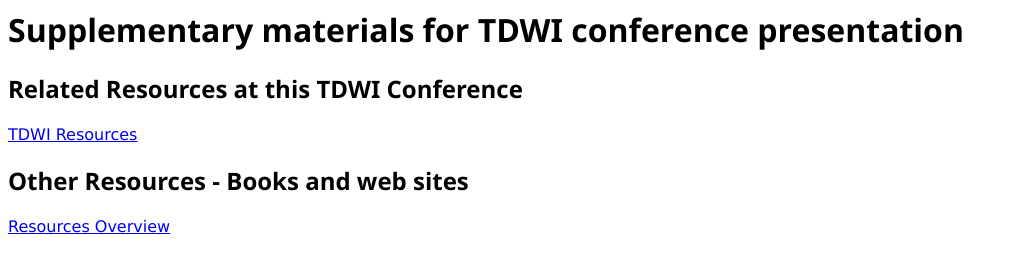
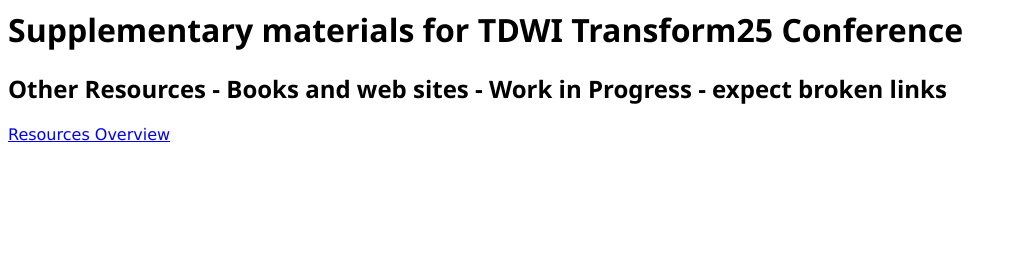
Before and after one commit to tdwi-transform/2025-aug, a plain HTML site: page index.html in a window 1280 px wide. Shown: the whole page, without its empty margins (0-1017 px from the left). Drawn offline with Linux system fonts and the light colour scheme.

Commit message:
Update index.html

```diff
--- a/index.html
+++ b/index.html
@@ -10,17 +10,13 @@
         html,body {font-family:"Verdana",sans-serif}
         h1,h2,h3,h4,h5,h6 {font-family:"Segoe UI",sans-serif}
     </style>
-    <title>TDWI Transform25 San Diego Conference - August, 2025</title>
+    <title>TDWI Transform25 San Diego Conference - August 2025</title>
 </head>
 
 <body>
-<h1>Supplementary materials for TDWI conference presentation</h1>
+<h1>Supplementary materials for TDWI Transform25 Conference</h1>
 
-<h2>Related Resources at this TDWI Conference</h2>
-    <a href="./tdwi_other/overview.html">TDWI Resources</a>
-<br>
-
-<h2>Other Resources - Books and web sites</h2>
+<h2>Other Resources - Books and web sites  - Work in Progress - expect broken links</h2>
     <a href="./resources/overview.html">Resources Overview</a>
 <br>
 
```
